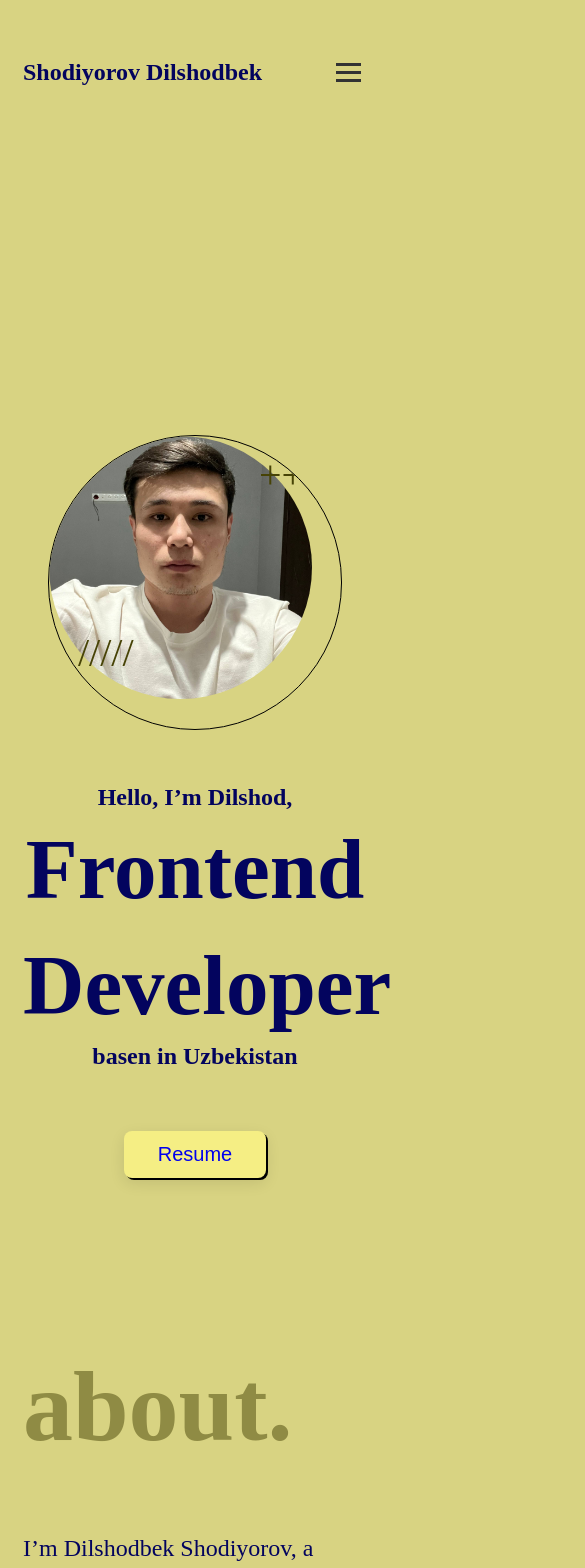
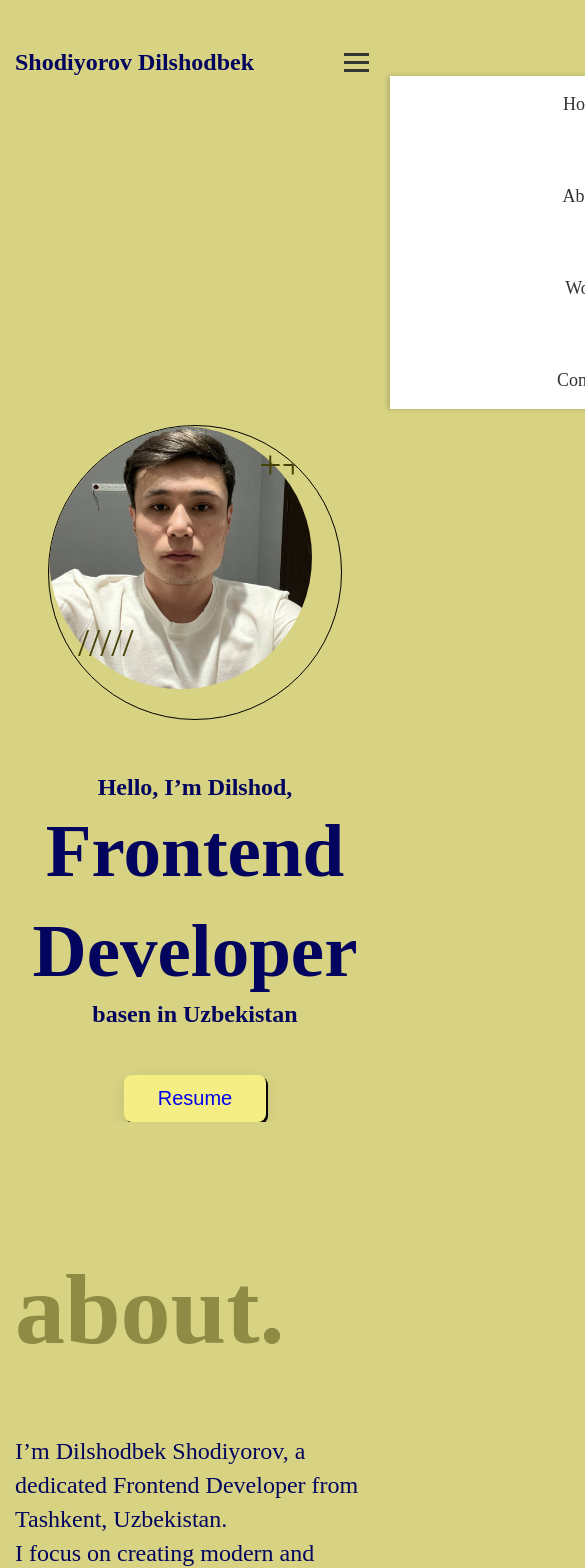
Before and after one commit to dilshodbekshodiyorov/Portfolio, a React (Vite) app: page / in a window 390 px wide. Shown: the top 1568 px of the page, 585 px wide, since content can reach past the window. Built offline with nearby package versions, Linux system fonts and the light colour scheme.

Commit message:
fix: Restore desktop layout by clearing section margin-left in mobile view

```diff
--- a/src/App.css
+++ b/src/App.css
@@ -0,0 +1,6 @@
+body {
+    margin: 0;
+    padding: 0;
+    box-sizing: border-box;
+    overflow-x: hidden;
+}
--- a/src/Footer/footer.css
+++ b/src/Footer/footer.css
@@ -1,6 +1,6 @@
 
 .contact{
-    padding-top: 141px;
+    padding-top: 95px;
 }
 
 
@@ -49,3 +49,17 @@
     margin-top: 10px;
     font-weight: 600;
 }
+
+
+@media  screen and (max-width: 768px) {
+    .contact-us {
+        flex-direction: column;
+        align-items: center;
+        text-align: center;
+    }
+
+    .contact-info ul  {
+       margin-left: 0 !important;
+       text-align: center;
+    }
+}
--- a/src/Header/header.css
+++ b/src/Header/header.css
@@ -13,6 +13,10 @@ html{
     max-width: 1150px;
     height: auto;
     margin: auto;
+    margin-left: auto;
+    margin-right: auto;
+    box-sizing: border-box;
+    overflow-x: hidden;
 
 }
 
@@ -22,10 +26,9 @@ html{
     display: flex;
     align-items: center;
     justify-content: space-between;
-    margin-top: 33px;
     width: 100%;
     padding: 0;
-    margin-top: 20px;
+    margin-top: 10px;
 
 }
 
@@ -80,15 +83,15 @@ html{
 }
 
 .title h3 span {
-    font-size: 85px;
-    line-height: 116px;
+    font-size: 75px;
+    line-height: 100px;
     letter-spacing: 0%;
 }
 
 .resume-btn {
     background-color:rgba(245, 238, 132, 1) ;
     color: rgba(71, 67, 6, 1);
-    margin-top: 37px;
+    margin-top: 23px;
     padding: 12px 34px;
     font-size: 20px;
     border-radius: 8px;
@@ -288,10 +291,10 @@ font-size: 40px;
         top: 60px; /* Header balandligidan pastdan boshlash */
         right: -100%; /* Ekrandan tashqariga surib yashirish */
 
-        width: 70px;
+        width: 100%;
         min-height: auto;
 
-        background-color: rgb(183, 223, 146);
+        background-color: rgb(255, 255, 255);
         padding: 10px 0;
         z-index: 1000; /* Header'dan pastroq turishi */
         transition: all 0.9s ease-in-out;
@@ -304,7 +307,7 @@ font-size: 40px;
         display: flex;
         position: absolute;
         top: 60px;
-        width: 70px;
+        width: 100%;
         box-shadow: 0 5px 10px rgba( 0, 0, 0, 0,2);
         border-radius: 10px;
     }
--- a/src/Header/header.jsx
+++ b/src/Header/header.jsx
@@ -45,7 +45,7 @@ function header() {
           <h3>
             Hello, I’m Dilshod, <br /> <span>Frontend <br /> Developer</span> <br /> basen in Uzbekistan
           </h3>
-          <button className='resume-btn'><a href="https://drive.google.com/file/d/1kZyJb_jhTUQB6CcUBa6aLkGITn99YrYw/view?usp=drivesdk">Resume</a></button>
+          <button className='resume-btn'><a href="https://drive.google.com/file/d/145v71VSNShmITV0XQgv5KPgcsTvKXvP-/view?usp=drivesdk">Resume</a></button>
         </div>
 
         <div className="profile-container">
--- a/src/Section/section.css
+++ b/src/Section/section.css
@@ -1,5 +1,5 @@
 .about-me {
-    margin-top: 171px;
+    margin-top: 130px;
 }
 
 .about-me h1 {
@@ -58,7 +58,7 @@
 }
 
 .work {
-    padding-top: 171px;
+    padding-top: 75px;
 }
 
 .work h1 {
@@ -122,3 +122,30 @@
     line-height: 34px;
     letter-spacing: 0%;
 }
+
+
+@media screen and (max-width: 768px) {
+
+        .section-images {
+            flex-direction: column;
+            text-align: center;
+            align-items: center;
+        }
+
+        .first-info, .second-info , .third-info{
+            text-align: center ;
+            margin: 20px auto;
+            width: 100% !important;
+            box-sizing: border-box;
+        }
+
+
+        .information {
+            display: flex;
+            flex-direction: column;
+            align-items: center;
+            width: 100%;
+            margin-left: 0 !important;
+        }
+
+}
--- a/src/index.css
+++ b/src/index.css
@@ -0,0 +1,6 @@
+body {
+    margin: 0;
+    padding: 0;
+    box-sizing: border-box;
+    overflow-x: hidden ;
+}
```
